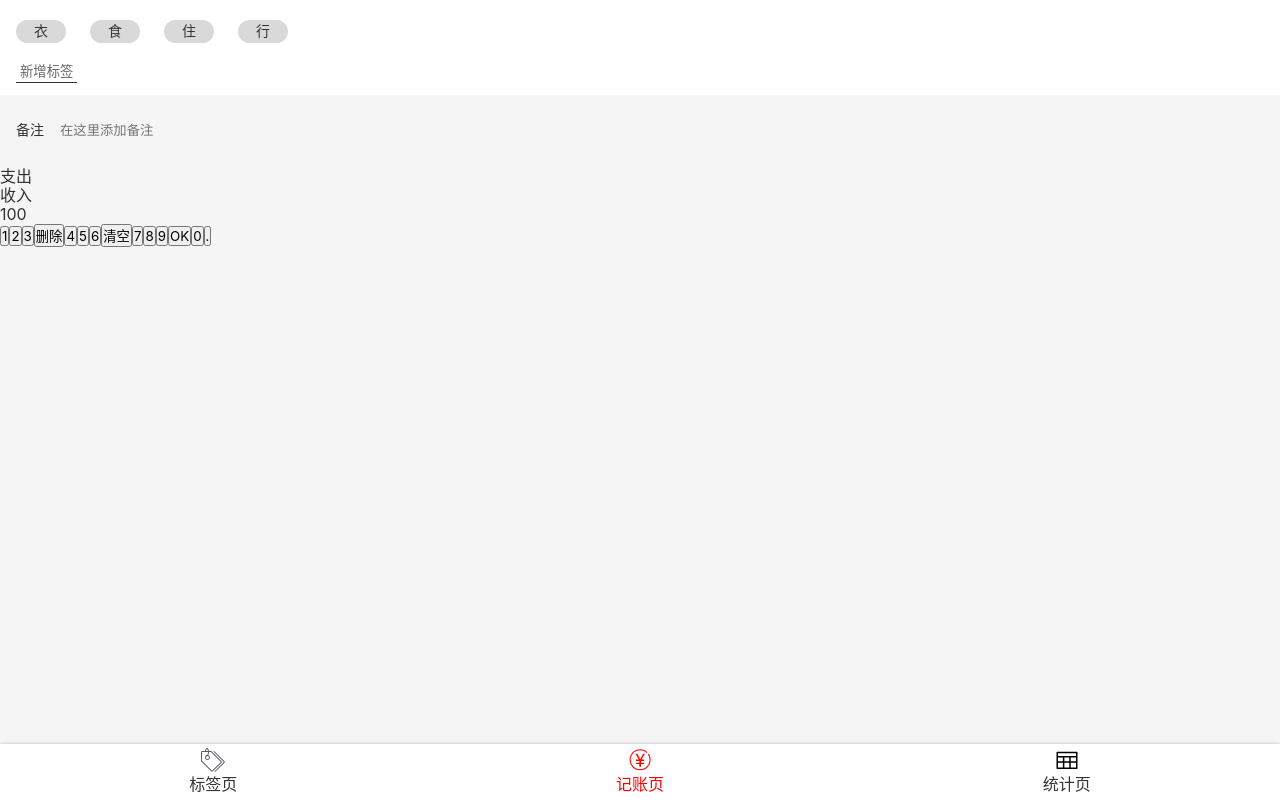
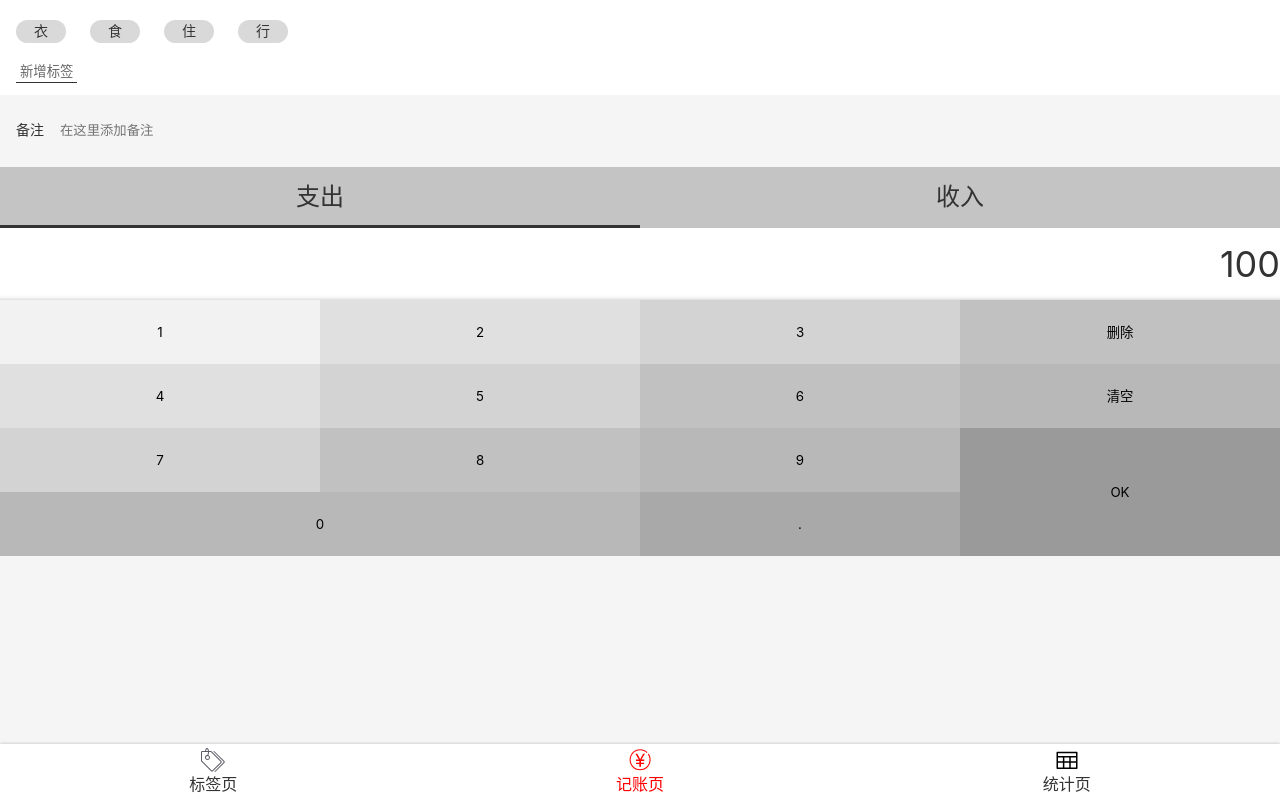
Before and after one commit to Wind2Song/morney-1-source, a React app: page /tags#/money in a window 1280 px wide. Built offline with nearby package versions, Linux system fonts and the light colour scheme.

Commit message:
记账页 数字面板 UI

```diff
--- a/src/index.scss
+++ b/src/index.scss
@@ -36,6 +36,11 @@ body {
 button {
   font-family: inherit;
 }
-.focus {
+:focus {
   outline: none;
 }
+.clearfix::after {
+  content: "";
+  display: block;
+  clear: both;
+}
--- a/src/views/Money.tsx
+++ b/src/views/Money.tsx
@@ -39,11 +39,61 @@ font-size: 14px;
 `;
 
 const CategorySection  = styled.section`
-
+background: #c4c4c4;
+font-size: 24px;
+  > ul{
+    display: flex;
+    > li{
+      width: 50%;
+      text-align: center;
+      padding: 16px 0px;
+      position: relative;
+      &.selected::after{
+          content:'';
+          display: block;
+          bottom: 0;
+          height: 3px;
+          background: #333;
+          position: absolute;
+          width: 100%;
+          left: 0;
+        }
+      }
+    }
+  }
 `;
 
 const NumberPadSection  = styled.section`
-
+  display: flex;
+  flex-direction: column;
+  > .output{
+    background: white;
+    line-height: 72px;
+    font-size: 36px;
+    text-align: right;
+    box-shadow: inset 0 -5px 5px -5px rgba(0,0,0,0.25);
+  }
+  > .pad{
+    > button{
+      float: left;      width: 25%;      height: 64px;      border: none;
+      &.ok{ height: 128px; float: right; }
+      &.zero{ width: 50%;}
+      &:nth-child(1){background: #f2f2f2;}
+      &:nth-child(2),
+      &:nth-child(5){background: #e0e0e0;}
+      &:nth-child(3),
+      &:nth-child(6),
+      &:nth-child(9){background: #d3d3d3;}
+      &:nth-child(4),
+      &:nth-child(7),
+      &:nth-child(10){background: #c1c1c1;}
+      &:nth-child(8),
+      &:nth-child(11),
+      &:nth-child(13){background: #b8b8b8;}
+      &:nth-child(12){background: #9a9a9a;}
+      &:nth-child(14){background: #a9a9a9;}
+    }
+  }
 `;
 
 function Money() {
@@ -66,17 +116,17 @@ function Money() {
           </NotesSection>
           <CategorySection>
             <ul>
-              <li>支出</li>
+              <li className="selected">支出</li>
               <li>收入</li>
             </ul>
           </CategorySection>
           <NumberPadSection>
-            <div>100</div>
-            <div>
+            <div className='output'>100</div>
+            <div className='pad clearfix' >
               <button>1</button><button>2</button><button>3</button><button>删除</button>
               <button>4</button><button>5</button><button>6</button><button>清空</button>
-              <button>7</button><button>8</button><button>9</button><button>OK</button>
-              <button>0</button><button>.</button>
+              <button>7</button><button>8</button><button>9</button><button className='ok'>OK</button>
+              <button className='zero'>0</button><button>.</button>
             </div>
           </NumberPadSection>
       </Layout>
@@ -84,11 +134,3 @@ function Money() {
 };
 
 export default Money;
-
-function Statistics() {
-  return (
-    <Layout>
-      <h2>统计页面</h2>
-    </Layout>
-  )
-};
```
